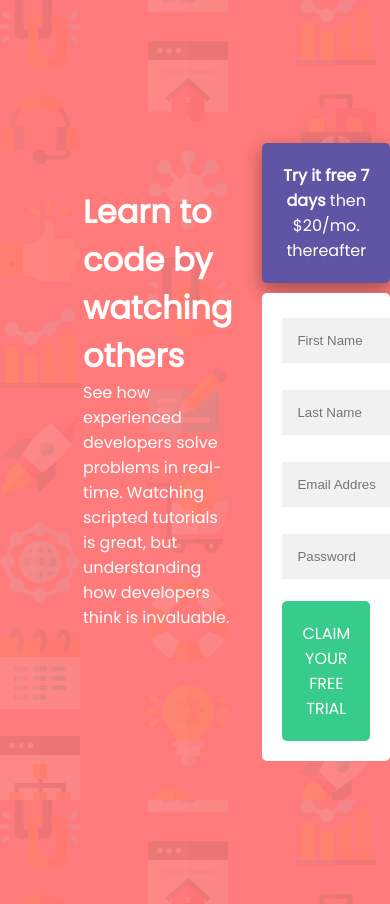
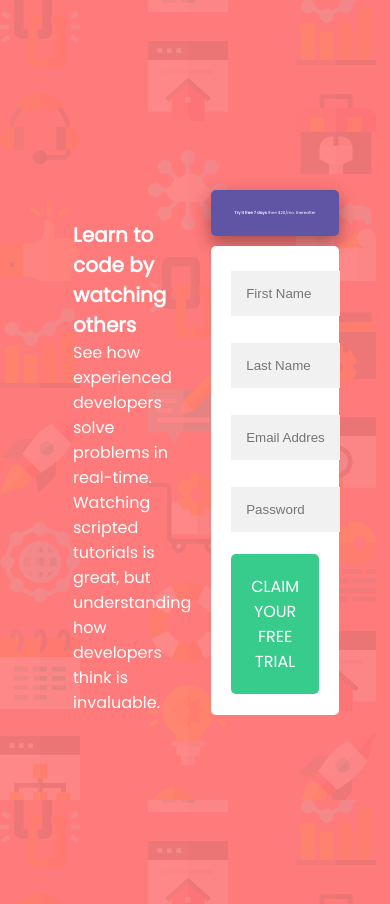
Before and after one commit to nddic/resp-register, a plain HTML site: page index.html in a window 390 px wide. Drawn offline with Linux system fonts and the light colour scheme.

Commit message:
Update register.css

```diff
--- a/register.css
+++ b/register.css
@@ -21,6 +21,28 @@ main {
   gap: 10px;
   width: 80%;
   margin: auto;
+}
+
+@media screen and (max-width: 800px) {
+  body {
+    overflow-y: auto;
+  }
+  main {
+    flex-direction: column;
+    padding: 60px 20px;
+    max-width: 100%;
+  }
+  .a {
+    padding: 0 10px;
+    text-align: center;
+    font-size: 20px;
+  }
+  .a h1 {
+    font-size: 20px;
+  }
+  .b p {
+    font-size: 4px;
+  }
 }
 
 main div {
```
